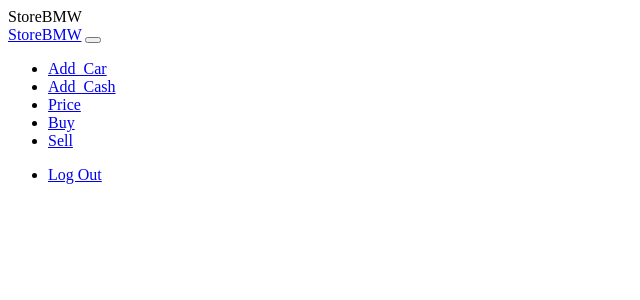
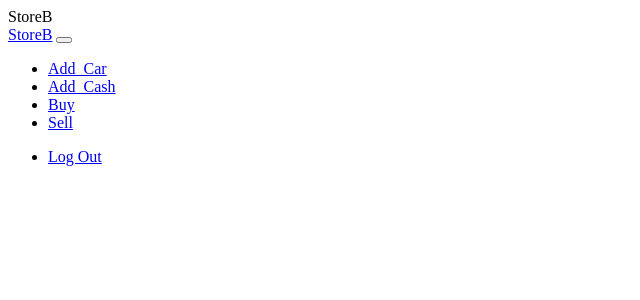
Before and after one commit to TonyMakhoul1/MyCS50AndCS50PProjects, a Flask app: page / in a window 1280 px wide. Shown: the top 300 px of the page, without its empty margins (0-640 px from the left). Run offline with Flask 3, Linux system fonts and the light colour scheme; a user stored in the database is signed in; some libraries are stand-ins or nearby versions.

Commit message:
Thu, Apr 20, 2023, 6:57 PM +03:00

```diff
--- a/project/templates/layout.html
+++ b/project/templates/layout.html
@@ -4,13 +4,13 @@
         <meta charset="utf-8" />
         <meta name="viewport" content="initial-scale=1, width=device-width">
 
-        <title>FoodTruck </title>
+        <title>StoreB </title>
     </head>
     <body>
-        <header class = "store">StoreBMW</header>
+        <header class = "store">StoreB</header>
 
         <nav class="navbar navbar-expand-lg navbar-light bg-light">
-            <a class="navbar-brand" href="/store">StoreBMW</a>
+            <a class="navbar-brand" href="/store">StoreB</a>
             <button class="navbar-toggler" type="button" data-toggle="collapse" data-target="#navbarNavAltMarkup" aria-controls="navbarNavAltMarkup" aria-expanded="false" aria-label="Toggle navigation">
               <span class="navbar-toggler-icon"></span>
             </button>
@@ -20,7 +20,6 @@
               <ul class="navbar-nav">
                 <li class = "nav-item nav-link"><a class="nav-item nav-link active" href="/add_car">Add_Car</a></li>
                 <li class = "nav-item nav-link"><a class="nav-item nav-link active" href="/add_cash">Add_Cash</a></li>
-                <li class = "nav-item nav-link"><a class="nav-item nav-link active" href="/price">Price</a></li>
                 <li class = "nav-item nav-link"><a class="nav-item nav-link active" href="/buy">Buy</a></li>
                 <li class = "nav-item nav-link"><a class="nav-item nav-link active" href="/sell">Sell</a></li>
               </ul>
```
Also changed, not shown: project/project.db.
